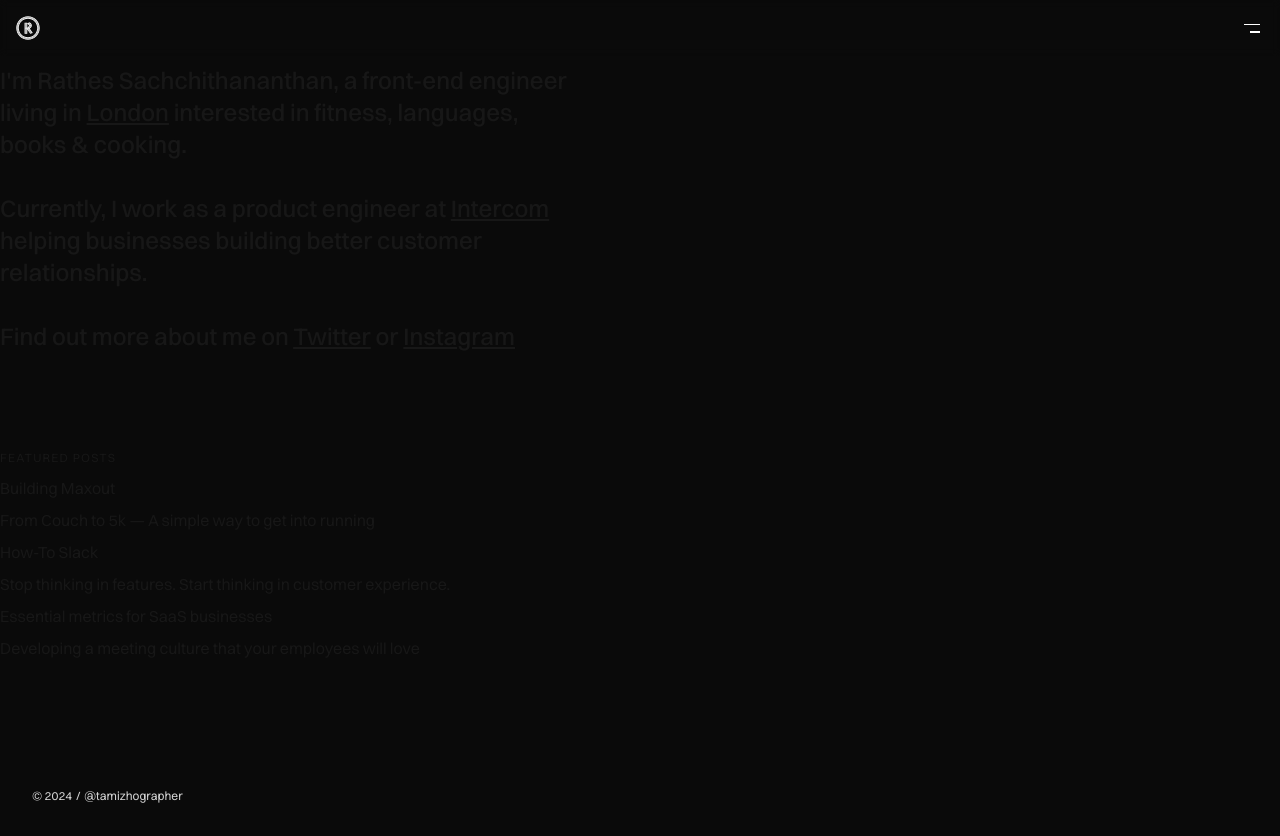
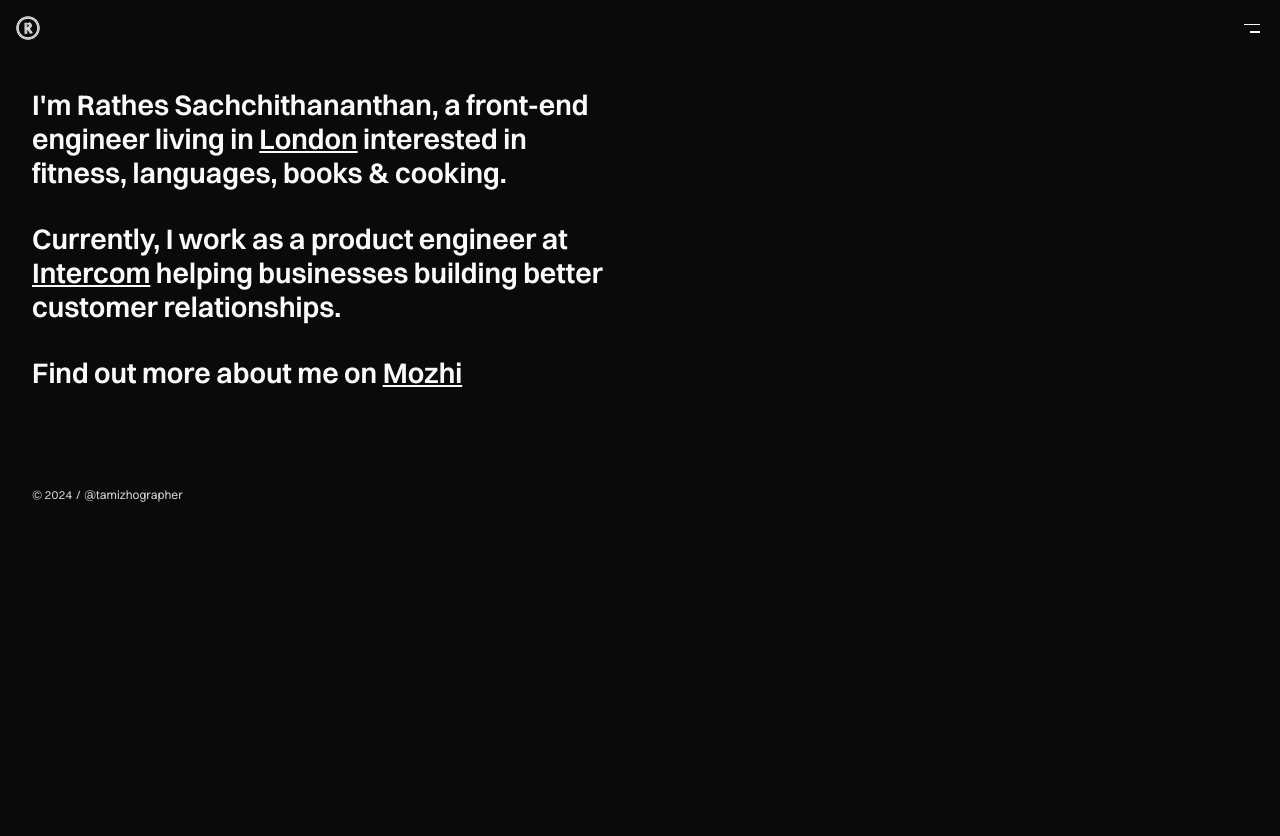
Before and after one commit to rathesDot/rathes.me, a Next.js app: page / in a window 1280 px wide. After the commit the page ends 800 px from the top, so only its background shows below. Built offline with nearby package versions, Linux system fonts and the light colour scheme.

Commit message:
💄 Home

```diff
--- a/src/layouts/PageLayout/PageLayout.tsx
+++ b/src/layouts/PageLayout/PageLayout.tsx
@@ -8,7 +8,7 @@ const PageLayout: React.FC<React.PropsWithChildren<unknown>> = ({
   return (
     <main className="font-sans">
       <Navigation />
-      <div>{children}</div>
+      <div className="mt-14">{children}</div>
       <Footer />
     </main>
   )
--- a/src/pages/index.tsx
+++ b/src/pages/index.tsx
@@ -1,56 +1,37 @@
 import React from "react"
 import { NextPage } from "next"
 
-import { Link, List, ListItem, Meta } from "../components"
+import { Link, Meta } from "../components"
 import { PageLayout } from "../layouts"
 
 const IndexPage: React.FC<React.PropsWithChildren<NextPage>> = () => (
   <PageLayout>
     <Meta title="Home" />
-    <section className="mt-16">
-      <h1 className="mb-8 max-w-xl break-words font-sansDisplay text-xl font-medium leading-snug text-neutral-900 antialiased dark:text-neutral-50 sm:text-2xl">
+    <section className="p-8">
+      <h1 className="mb-8 max-w-xl break-words font-sans text-[3.55vh] font-semibold leading-[1.2em] text-neutral-50 antialiased">
         I'm Rathes Sachchithananthan, a front-end engineer living in{" "}
         <Link underlined href="https://goo.gl/maps/E9c5uw5SLjSbLZ9G9">
           London
         </Link>{" "}
         interested in fitness, languages, books &amp; cooking.
       </h1>
-      <p className="mb-8 max-w-xl break-words font-sansDisplay text-xl font-medium leading-snug text-neutral-900 antialiased dark:text-neutral-50 sm:text-2xl">
+      <p className="mb-8 max-w-xl break-words font-sans text-[3.55vh] font-semibold leading-[1.2em] text-neutral-50 antialiased">
         Currently, I work as a product engineer at{" "}
         <Link underlined href="https://www.intercom.com/">
           Intercom
         </Link>{" "}
         helping businesses building better customer relationships.
       </p>
-      <p className="mb-8 max-w-xl break-words font-sansDisplay text-xl font-medium leading-snug text-neutral-900 antialiased dark:text-neutral-50 sm:text-2xl">
+      <p className="mb-8 max-w-xl break-words font-sans text-[3.55vh] font-semibold leading-[1.2em] text-neutral-50 antialiased">
         Find out more about me on{" "}
-        <Link underlined href="https://twitter.com/rswebdesigner">
-          Twitter
-        </Link>{" "}
-        or{" "}
-        <Link underlined href="https://www.instagram.com/tamizhographer/">
-          Instagram
+        <Link
+          underlined
+          href="https://mozhi.app/@tamizhographer"
+          target="_blank"
+        >
+          Mozhi
         </Link>
       </p>
-
-      <section className="my-24">
-        <List title="Featured Posts">
-          <ListItem link="/blog/en/building-maxout">Building Maxout</ListItem>
-          <ListItem link="/blog/en/from-couch-to-5k">
-            From Couch to 5k — A simple way to get into running
-          </ListItem>
-          <ListItem link="/blog/en/how-to-slack">How-To Slack</ListItem>
-          <ListItem link="/blog/en/customer-experience-instead-of-features">
-            Stop thinking in features. Start thinking in customer experience.
-          </ListItem>
-          <ListItem link="/blog/en/essential-metrics-saas-businesses">
-            Essential metrics for SaaS businesses
-          </ListItem>
-          <ListItem link="/blog/en/developing-meeting-culture-employees-love">
-            Developing a meeting culture that your employees will love
-          </ListItem>
-        </List>
-      </section>
     </section>
   </PageLayout>
 )
```
